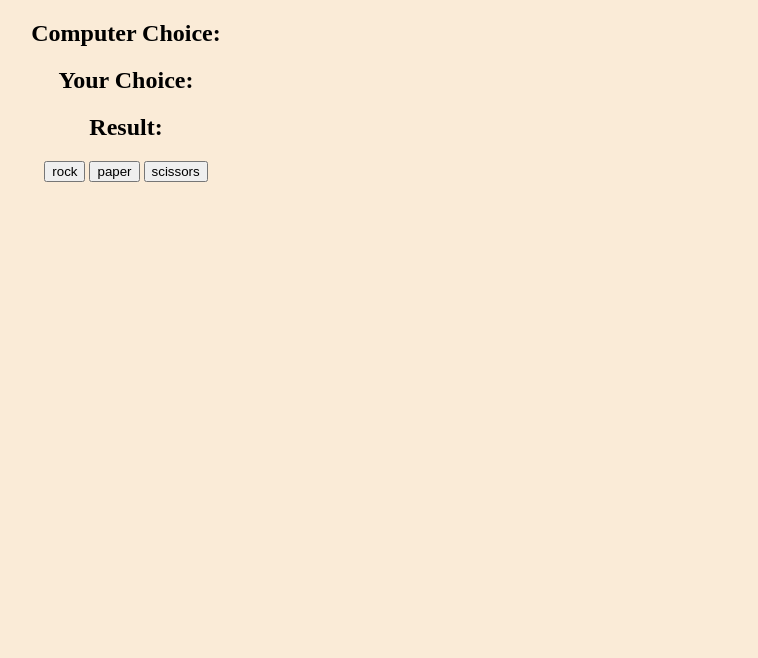
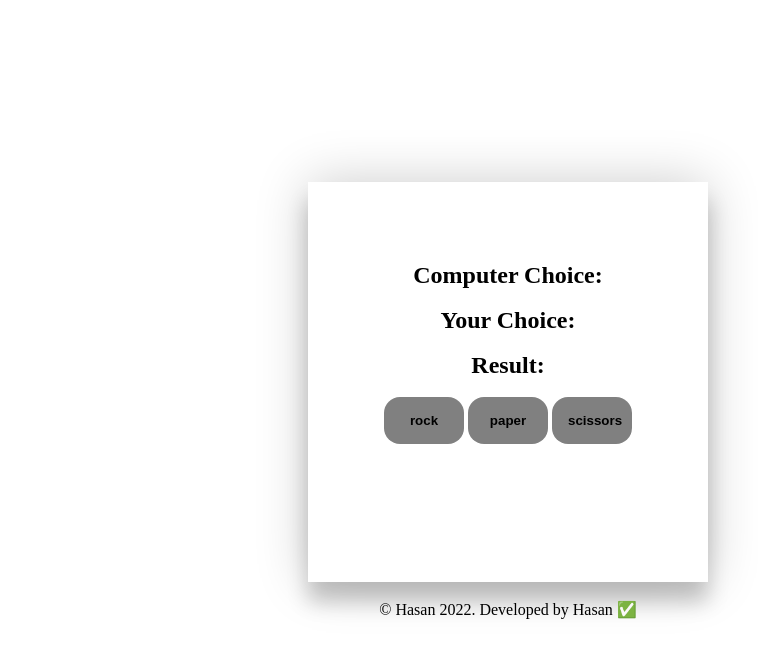
Before and after one commit to hasanmd91/rock-paper-game-, a plain HTML site: page index.html in a window 1280 px wide. Shown: the whole page, without its empty margins (132-890 px from the left). Drawn offline with Linux system fonts and the light colour scheme.

Commit message:
style added

```diff
--- a/index.html
+++ b/index.html
@@ -9,14 +9,21 @@
 </head>
 <body>
 
-    <div class="game">
-        <h2>Computer Choice: <span id="computer-choice"></span></h2>
-        <h2>Your Choice: <span id="user-choice"></span></h2>
-        <h2>Result: <span id="result"></span></h2>
+    <div class="container">
+        <div class="game">
+            <h2>Computer Choice: <span id="computer-choice"></span></h2><br>
+            <h2>Your Choice: <span id="user-choice"></span></h2><br>
+            <h2>Result: <span id="result"></span></h2><br>
+            <button id="rock">rock</button>
+            <button id="paper">paper</button>
+            <button id="scissors">scissors</button>
+        </div>
 
-        <button id="rock">rock</button>
-        <button id="paper">paper</button>
-        <button id="scissors">scissors</button>
+        <div class="footer">
+            <br>
+            <p> &copy; Hasan 2022.  Developed by Hasan <span>✅</span> </p>
+        </div>
+
     </div>
 
 
--- a/style.css
+++ b/style.css
@@ -1,12 +1,44 @@
-div{
+*{
+    margin: 0;
+    padding: 0;
+    box-sizing: border-box;
+}
+body{
+    min-height: 100vh;
+}
+.container{
+    display: flex;
+    flex-direction: column;
+    text-align: center;
+    justify-content: center;
+    align-items: center;
+    min-height: 100vh;
 
-    height: 500px;
-    width: 500px;
-
+  }
+.game{
+    min-height: 50vh;
+    width: 25rem;
+    box-shadow:0px 20px 20px rgba(0, 0, 0, 0.2),0px 0px 50px rgba(0, 0, 0, 0.2);
     text-align: center;
+    padding: 5rem 0rem;
+    font-weight: bold;
+    box-sizing: border-box;
 
 }
 
-body{
-    background-color: antiquewhite;
+.game button{
+    width: 5rem;
+    border: none;
+    cursor: pointer;
+    padding: 1rem;
+    border-radius: 1rem;
+    font-weight: bold;
+    background-color: gray;
+
 }
+
+.game button:hover {
+    background-color: black;
+    color: white;
+
+}
```
